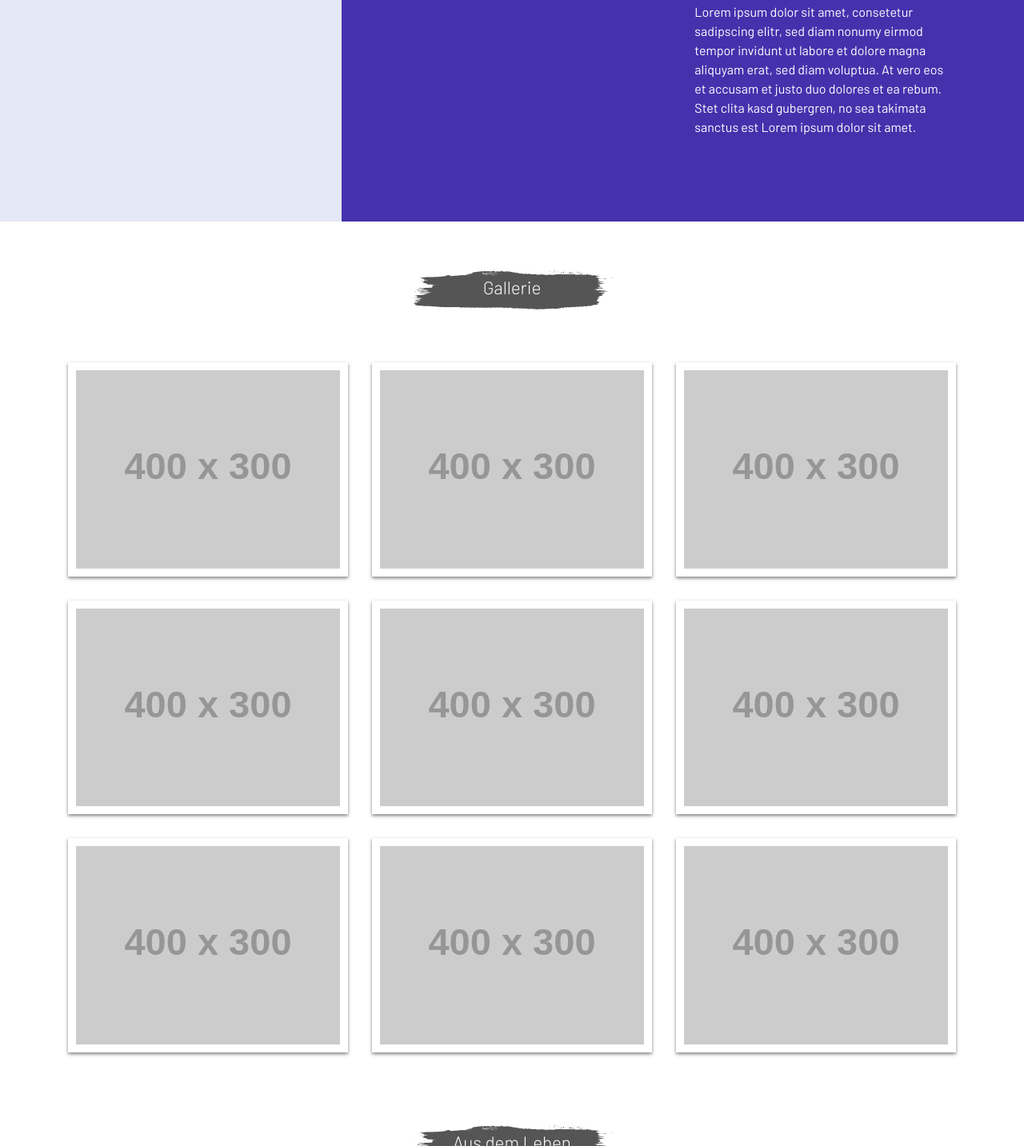
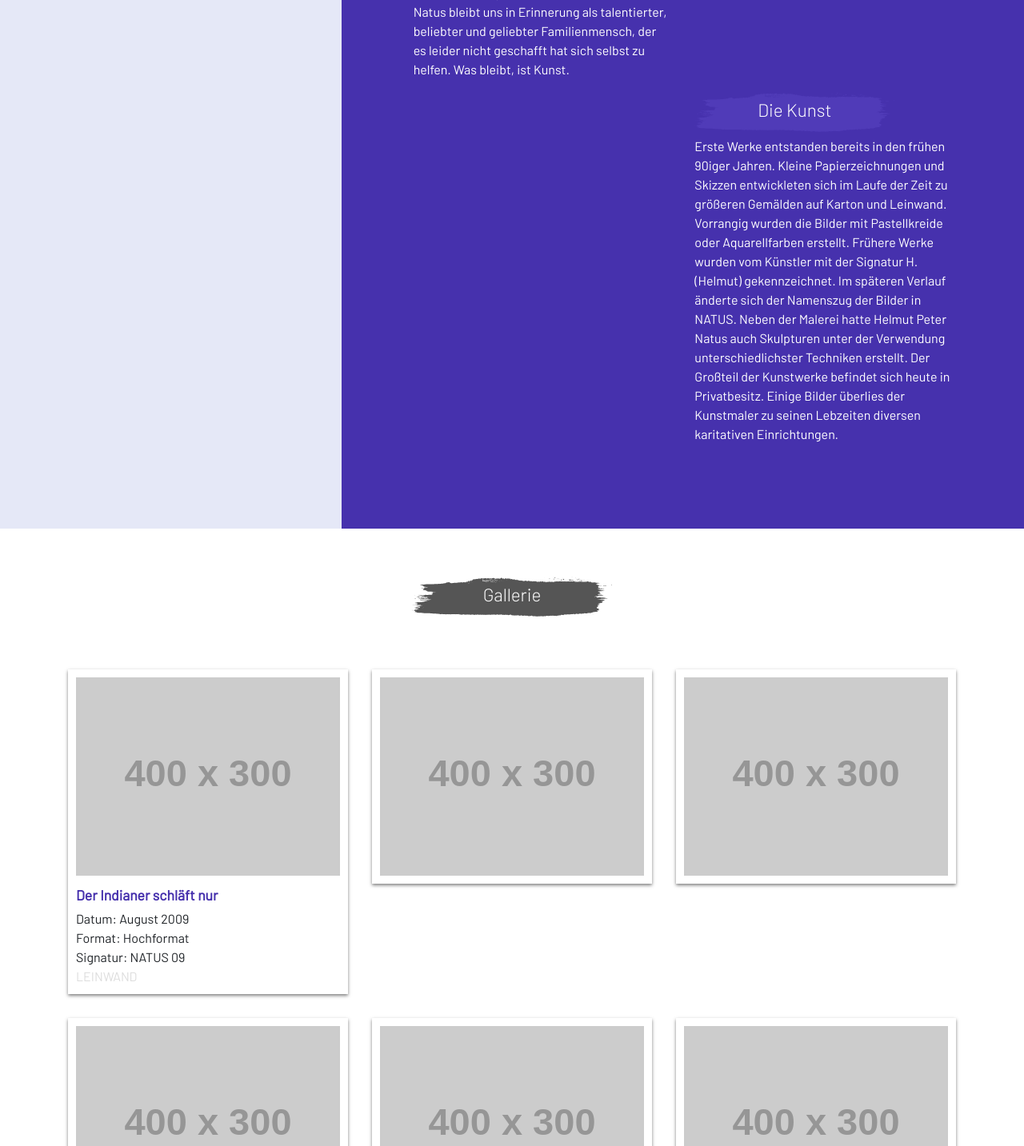
Before and after one commit to lnatus/dunkelangst.de, a plain HTML site: page src/index.html in a window 1280 px wide. Shown: the part 539-1972 px from the top of the page at 80% size. Drawn offline with Linux system fonts and the light colour scheme; placeholder pictures from the web are drawn by us.

Commit message:
Add image meta description; Add website content

```diff
--- a/src/css/app/app.css
+++ b/src/css/app/app.css
@@ -55,9 +55,20 @@ h3 {
   font-size: 1.2rem;
 }
 
+h4 {
+  font-weight: bold;
+  font-size: 1.1rem;
+}
+
 .da-dagger {
   font-size: 0.8rem;
   vertical-align: top;
+}
+
+.da-meta {
+  font-size: 1rem;
+  text-transform: uppercase;
+  color: #DDD;
 }
 
 /* SPACER */
@@ -183,6 +194,14 @@ h3 {
   margin-bottom: 30px;
 }
 
+.da-shadow-box h4 {
+  margin-top: 15px;
+}
+
+.da-shadow-box p {
+  margin: 0;
+}
+
 .da-ribbon {
   padding: 30px;
   background: #4631AD;
--- a/src/index.html
+++ b/src/index.html
@@ -64,7 +64,14 @@
                   </svg>
                   <h2>Der Mensch</h2>
                 </div>
-                <p>Lorem ipsum dolor sit amet, consetetur sadipscing elitr, sed diam nonumy eirmod tempor invidunt ut labore et dolore magna aliquyam erat, sed diam voluptua. At vero eos et accusam et justo duo dolores et ea rebum. Stet clita kasd gubergren, no sea takimata sanctus est Lorem ipsum dolor sit amet.</p>
+                <p>
+                  Geboren im Jahre 1955 in Pfalzel in Rheinland-Pfalz,
+                  zog er bereits in früher Kindheit mit seinen Eltern und seinen drei Geschwistern nach Saarbrücken ins Saarland.
+                  Hier verbrachte er einen Großteil seines Lebens, das von vielen persönlichen Höhen und Tiefen geprägt war.
+                  Die Lebensumstände sowie die mentale und körperliche Verfassung spiegelte sich später auch in einer Vielzahl der erstellten Bilder und Skulpturen wieder.
+                  Helmut Peter Natus bleibt uns in Erinnerung als talentierter, beliebter und geliebter Familienmensch, der es leider nicht geschafft hat sich selbst zu helfen.
+                  Was bleibt, ist Kunst.
+                </p>
               </div>
             </div>
           </div>
@@ -77,7 +84,16 @@
                 </svg>
                 <h2>Die Kunst</h2>
               </div>
-              <p>Lorem ipsum dolor sit amet, consetetur sadipscing elitr, sed diam nonumy eirmod tempor invidunt ut labore et dolore magna aliquyam erat, sed diam voluptua. At vero eos et accusam et justo duo dolores et ea rebum. Stet clita kasd gubergren, no sea takimata sanctus est Lorem ipsum dolor sit amet.</p>
+              <p>
+                  Erste Werke entstanden bereits in den frühen 90iger Jahren.
+                  Kleine Papierzeichnungen und Skizzen entwickleten sich im Laufe der Zeit zu größeren Gemälden auf Karton und Leinwand.
+                  Vorrangig wurden die Bilder mit Pastellkreide oder Aquarellfarben erstellt.
+                  Frühere Werke wurden vom Künstler mit der Signatur H.(Helmut) gekennzeichnet.
+                  Im späteren Verlauf änderte sich der Namenszug der Bilder in NATUS.
+                  Neben der Malerei hatte Helmut Peter Natus auch Skulpturen unter der Verwendung unterschiedlichster Techniken erstellt.
+                  Der Großteil der Kunstwerke befindet sich heute in Privatbesitz.
+                  Einige Bilder überlies der Kunstmaler zu seinen Lebzeiten diversen karitativen Einrichtungen.
+              </p>
             </div>
             </div>
           </div>
@@ -100,6 +116,11 @@
           <div class="col-xs-12 col-sm-12 col-md-12 col-lg-4 col-xl-4">
             <div class="da-shadow-box">
               <img class="img-fluid" src="http://placehold.it/400x300" />
+              <h4 class="da-branding">Der Indianer schläft nur</h4>
+              <p>Datum: August 2009</p>
+              <p>Format: Hochformat</p>
+              <p>Signatur: NATUS 09</p>
+              <p class="da-meta">LEINWAND</p>
             </div>
           </div>
           <div class="col-xs-12 col-sm-12 col-md-12 col-lg-4 col-xl-4">
```
